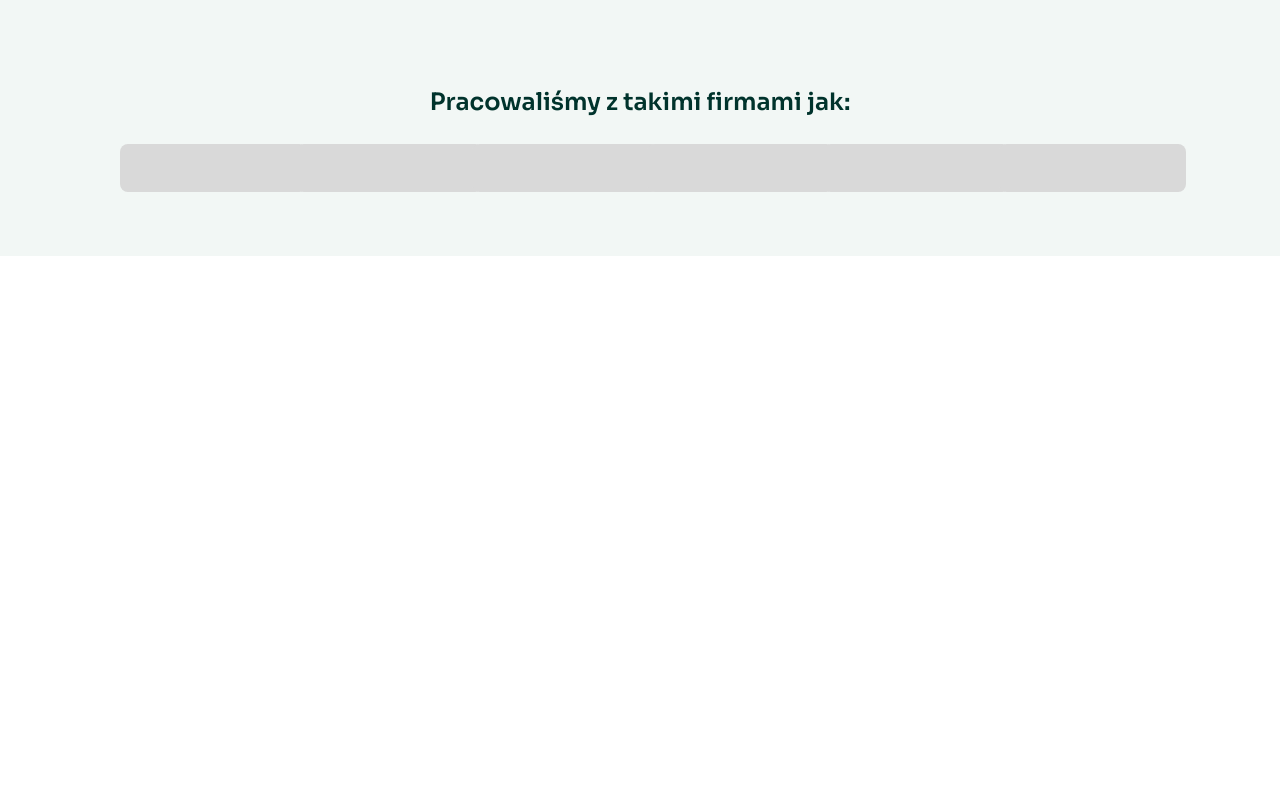
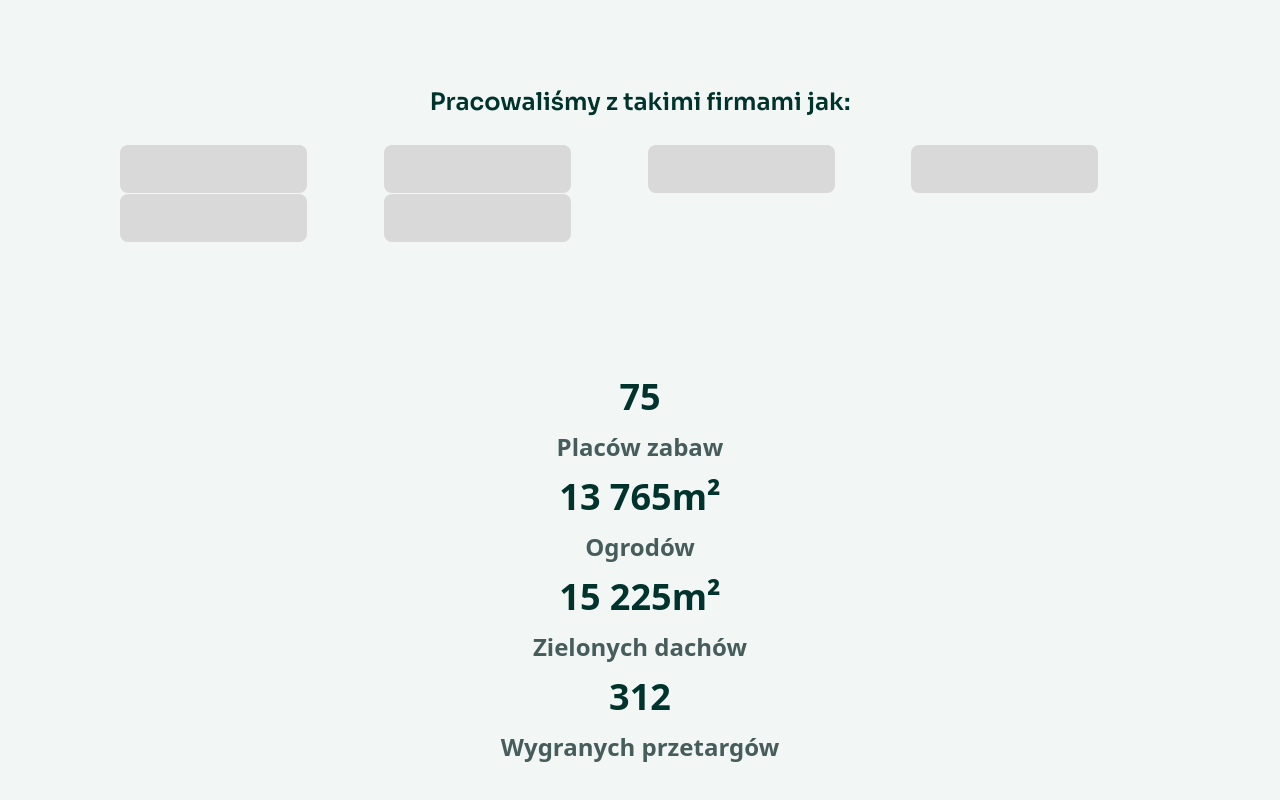
Before and after one commit to PaurowiczRafal/ZZiR-bs-proj, a React (Create React App) app: page / in a window 1280 px wide. Shown: the part 841-1641 px from the top of the page. Before the commit the page ends 1097 px from the top, so only its background shows below. Built offline with nearby package versions, Linux system fonts and the light colour scheme.

Commit message:
Added Section statistics

```diff
--- a/src/App.jsx
+++ b/src/App.jsx
@@ -1,8 +1,9 @@
 import Circles from './components/backgroundComponent/Circles'
 import Navigation from './components/navbarComponent/Navigation'
 import CustomSection from './components/sectionComponents/CustomSection'
-import Hero from './components/sectionComponents/HeroSection/Hero'
+import Hero from './components/sectionComponents/heroSection/Hero'
 import TrustedBy from './components/sectionComponents/trustedBy/TrustedBy'
+import Stats from './components/sectionComponents/statsSection/Stats'
 import './index.scss'
 
 function App() {
@@ -18,6 +19,10 @@ function App() {
       <CustomSection>
         <TrustedBy />
       </CustomSection>
+      <CustomSection>
+        <Stats />
+      </CustomSection>
+
 		</>
 	)
 }
--- /dev/null
+++ b/src/components/sectionComponents/statsSection/Stat.jsx
@@ -0,0 +1,12 @@
+import './Stat.scss'
+
+const Stat = (props) => {
+	return (
+		<div className='stat'>
+			<h1 className='stat__value'>{props.value}</h1>
+			<h2 className='stat__text'>{props.text}</h2>
+		</div>
+	)
+}
+
+export default Stat
--- /dev/null
+++ b/src/components/sectionComponents/statsSection/Stat.scss
@@ -0,0 +1 @@
+@use '../../stylesVar/colors' as colors;
--- /dev/null
+++ b/src/components/sectionComponents/statsSection/Stats.jsx
@@ -0,0 +1,45 @@
+import './Stats.scss'
+
+import Stat from './Stat'
+
+import Container from 'react-bootstrap/Container'
+import Row from 'react-bootstrap/Row'
+import Col from 'react-bootstrap/Col'
+
+let indents
+
+const Stats = () => {
+	const statisticList = [
+		{
+			value: '75',
+			text: 'Placów zabaw',
+		},
+		{
+			value: '13 765m²',
+			text: 'Ogrodów',
+		},
+		{
+			value: '15 225m²',
+			text: 'Zielonych dachów',
+		},
+		{
+			value: '312',
+			text: 'Wygranych przetargów',
+		},
+	]
+	indents = []
+	for (let i = 0; i < statisticList.length; i++) {
+		indents.push(<Col xxl={3}>
+            <Stat value={statisticList[i].value} text={statisticList[i].text}></Stat>
+        </Col>)
+	}
+	return (
+		<Container className='section__container'>
+			<Row>
+				{indents}
+			</Row>
+		</Container>
+	)
+}
+
+export default Stats
--- /dev/null
+++ b/src/components/sectionComponents/statsSection/Stats.scss
@@ -0,0 +1,17 @@
+@use '../../stylesVar/colors' as colors;
+
+.stat{
+    text-align: center;
+    &__value{
+        color: colors.$primary-text-color;
+        font-size: 3.6rem;
+        font-weight: 600;
+        line-height: 150%;
+    }
+    &__text{
+        color: colors.$light-text-color;
+        font-size: 2.4rem;
+        font-weight: 600;
+        line-height: 150%;
+    }
+}
--- a/src/components/sectionComponents/trustedBy/Firm.scss
+++ b/src/components/sectionComponents/trustedBy/Firm.scss
@@ -1,6 +1,7 @@
 .firm{
     height: 4.8rem;
     width: 18.7rem;
+    margin-top: 1px;
     background-color: #D9D9D9;
     border-radius: .8rem;
 }
--- a/src/components/sectionComponents/trustedBy/TrustedBy.jsx
+++ b/src/components/sectionComponents/trustedBy/TrustedBy.jsx
@@ -13,22 +13,22 @@ const TrustedBy = () => {
             <Col lg={12}><h2 className='trusted-by trusted-by__title'>Pracowaliśmy z takimi firmami jak:</h2></Col>
         </Row>
         <Row>
-            <Col lg={2}>
+            <Col xxl={2} xl={3} lg={4} md={6}>
                 <Firm></Firm>
             </Col>
-            <Col lg={2}>
+            <Col xxl={2} xl={3} lg={4} md={6}>
                 <Firm></Firm>
             </Col>
-            <Col lg={2}>
+            <Col xxl={2} xl={3} lg={4} md={6}>
                 <Firm></Firm>
             </Col>
-            <Col lg={2}>
+            <Col xxl={2} xl={3} lg={4} md={6}>
                 <Firm></Firm>
             </Col>
-            <Col lg={2}>
+            <Col xxl={2} xl={3} lg={4} md={6}>
                 <Firm></Firm>
             </Col>
-            <Col lg={2}>
+            <Col xxl={2} xl={3} lg={4} md={6}>
                 <Firm></Firm>
             </Col>
         </Row>
--- a/src/components/sectionComponents/trustedBy/TrustedBy.scss
+++ b/src/components/sectionComponents/trustedBy/TrustedBy.scss
@@ -15,7 +15,4 @@
         line-height: 150%;
         color: colors.$primary-text-color;
     }
-    &__firms{
-
-    }
 }
--- a/src/index.scss
+++ b/src/index.scss
@@ -42,7 +42,10 @@ body {
 code {
 	font-family: source-code-pro, Menlo, Monaco, Consolas, 'Courier New', monospace;
 }
-
+.tst{
+	background-color: colors.$testing-bg;
+	border: colors.$testing-border;
+}
 
 // .container,
 // .container-fluid,
```
